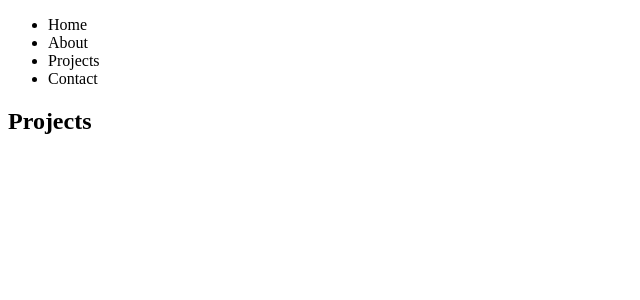
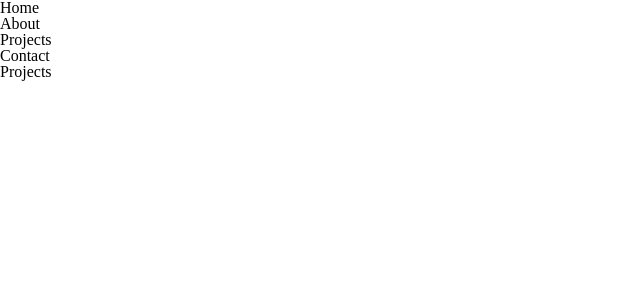
Before and after one commit to hyojinLee-git/portfolio, a React (Vite) app: page / in a window 1280 px wide. Shown: the top 300 px of the page, without its empty margins (0-640 px from the left). Built offline with nearby package versions, Linux system fonts and the light colour scheme.

Commit message:
feat: set initial css

```diff
--- a/src/main.jsx
+++ b/src/main.jsx
@@ -6,11 +6,14 @@ import {
     createRoutesFromElements,
     RouterProvider,
 } from "react-router-dom";
+import RainyDay from "./containers/RainyDay/index.jsx";
+import "./style/index.css";
 
 const router = createBrowserRouter(
     createRoutesFromElements(
         <Route>
             <Route path="/" element={<App />} />
+            <Route path="/rainy-day" element={<RainyDay />} />
         </Route>
     )
 );
--- /dev/null
+++ b/src/style/index.css
@@ -0,0 +1,31 @@
+@import "./reset.css";
+
+html,
+body {
+    /* --color-border: #938f87;
+    --color-bg: #c7c2b8;
+    --color-text: #1b1b19;
+
+    --border01: 1px solid var(--color-border);
+    --border02: 6px double var(--color-border);
+
+    font-family: "Fjalla One", "Noto Sans KR", sans-serif;
+    background-color: var(--color-bg);
+    color: var(--color-text);
+    overflow-x: hidden; */
+    margin: 0;
+    width: 100%;
+    height: 100%;
+    overflow: hidden;
+}
+
+* {
+    box-sizing: border-box;
+}
+
+#root {
+    margin: 0;
+    width: 100%;
+    height: 100%;
+    overflow: hidden;
+}
--- /dev/null
+++ b/src/style/reset.css
@@ -0,0 +1,129 @@
+/* http://meyerweb.com/eric/tools/css/reset/
+   v2.0 | 20110126
+   License: none (public domain)
+*/
+
+html,
+body,
+div,
+span,
+applet,
+object,
+iframe,
+h1,
+h2,
+h3,
+h4,
+h5,
+h6,
+p,
+blockquote,
+pre,
+a,
+abbr,
+acronym,
+address,
+big,
+cite,
+code,
+del,
+dfn,
+em,
+img,
+ins,
+kbd,
+q,
+s,
+samp,
+small,
+strike,
+strong,
+sub,
+sup,
+tt,
+var,
+b,
+u,
+i,
+center,
+dl,
+dt,
+dd,
+ol,
+ul,
+li,
+fieldset,
+form,
+label,
+legend,
+table,
+caption,
+tbody,
+tfoot,
+thead,
+tr,
+th,
+td,
+article,
+aside,
+canvas,
+details,
+embed,
+figure,
+figcaption,
+footer,
+header,
+hgroup,
+menu,
+nav,
+output,
+ruby,
+section,
+summary,
+time,
+mark,
+audio,
+video {
+    margin: 0;
+    padding: 0;
+    border: 0;
+    font-size: 100%;
+    font: inherit;
+    vertical-align: baseline;
+}
+/* HTML5 display-role reset for older browsers */
+article,
+aside,
+details,
+figcaption,
+figure,
+footer,
+header,
+hgroup,
+menu,
+nav,
+section {
+    display: block;
+}
+body {
+    line-height: 1;
+}
+ol,
+ul {
+    list-style: none;
+}
+blockquote,
+q {
+    quotes: none;
+}
+blockquote:before,
+blockquote:after,
+q:before,
+q:after {
+    content: "";
+    content: none;
+}
+table {
+    border-collapse: collapse;
+    border-spacing: 0;
+}
```
